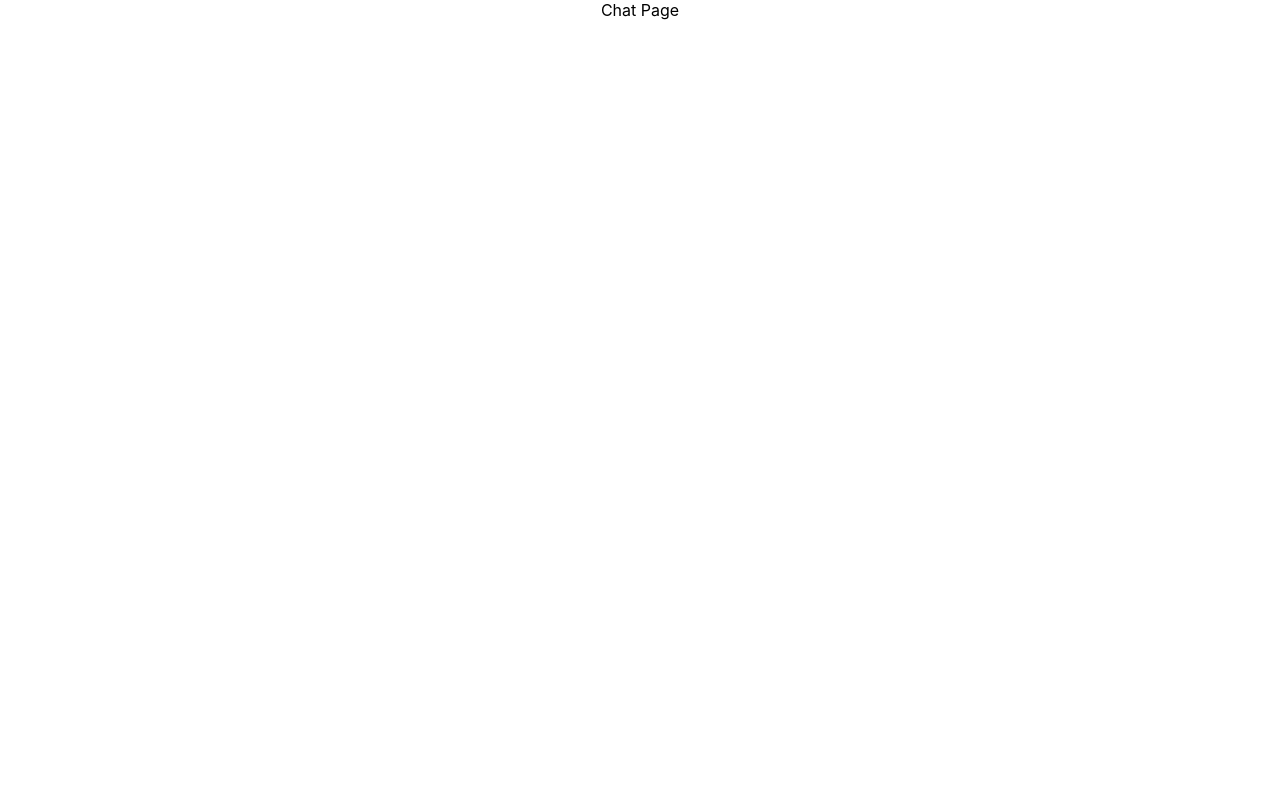
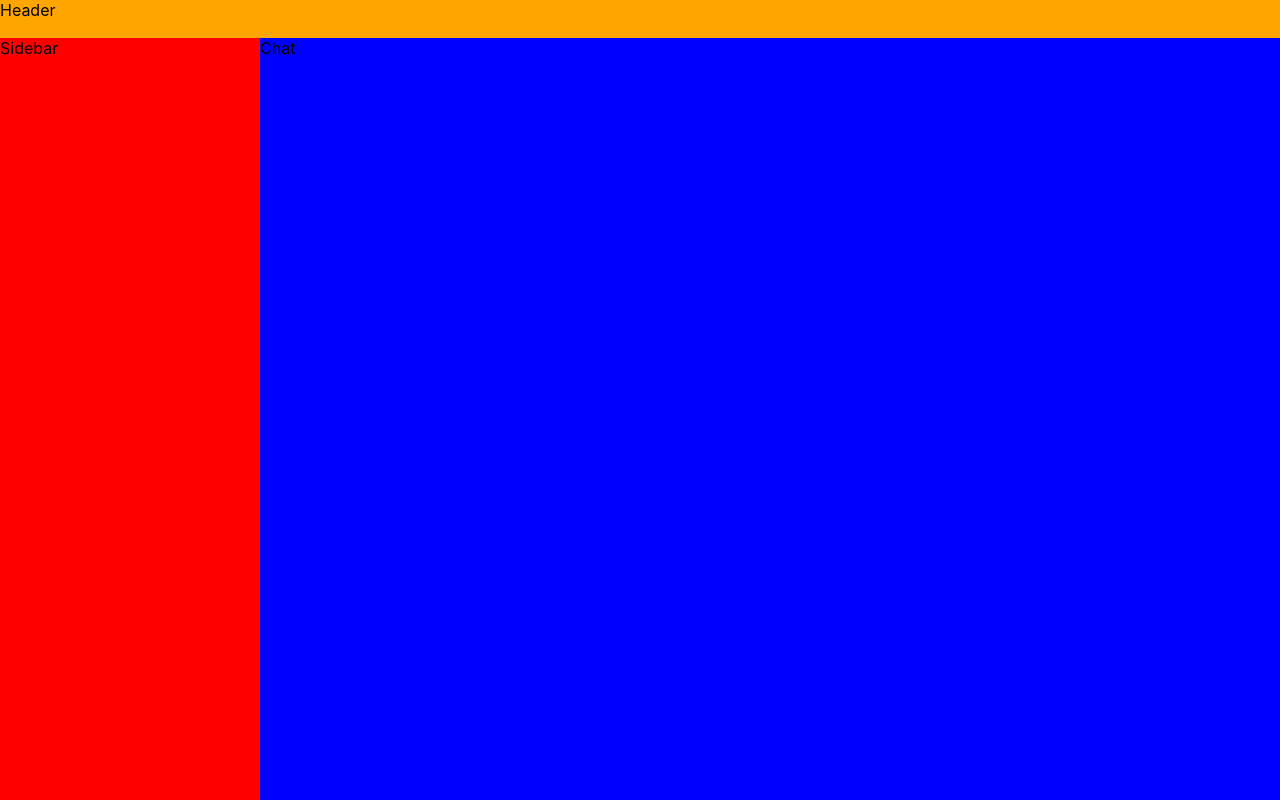
Before and after one commit to jraphael03/slack_clone, a React (Create React App) app in the folder slack-clone/: page /room in a window 1280 px wide. Built offline with nearby package versions, Linux system fonts and the light colour scheme.

Commit message:
Creating architecture of slack_clone

```diff
--- a/slack-clone/src/App.css
+++ b/slack-clone/src/App.css
@@ -1,38 +1,3 @@
-.App {
-  text-align: center;
+*{
+  margin: 0;
 }
-
-.App-logo {
-  height: 40vmin;
-  pointer-events: none;
-}
-
-@media (prefers-reduced-motion: no-preference) {
-  .App-logo {
-    animation: App-logo-spin infinite 20s linear;
-  }
-}
-
-.App-header {
-  background-color: #282c34;
-  min-height: 100vh;
-  display: flex;
-  flex-direction: column;
-  align-items: center;
-  justify-content: center;
-  font-size: calc(10px + 2vmin);
-  color: white;
-}
-
-.App-link {
-  color: #61dafb;
-}
-
-@keyframes App-logo-spin {
-  from {
-    transform: rotate(0deg);
-  }
-  to {
-    transform: rotate(360deg);
-  }
-}
--- a/slack-clone/src/App.js
+++ b/slack-clone/src/App.js
@@ -1,21 +1,48 @@
 import './App.css';
 import { BrowserRouter as Router, Route, Switch } from 'react-router-dom';
+import styled from 'styled-components';
+import Chat from './components/Chat';
+import Login from './components/Login';
+import Header from './components/Header';
+import Sidebar from './components/Sidebar';
 
 function App() {
   return (
     <div className="App">
       <Router>
+        <Container>
+          {/* Style everything inside of it */}
+          <Header />
+          <Main>
+            <Sidebar />
             <Switch>
               <Route path="/room">
-            Chat Page
+                <Chat /> {/* Chat Component */}
               </Route>
               <Route path="/">      {/* Login page will be main page */}
-              Login page
+                <Login />
               </Route>
             </Switch>
+          </Main>
+        </Container>
       </Router>
     </div>
   );
 }
 
 export default App;
+
+const Container = styled.div`
+  width: 100%;
+  height: 100vh;
+  background: orange;
+  display: grid;
+  grid-template-rows: 38px auto;    // define height of rows Container 38px then Main auto     This is how we got the heights
+
+`
+
+const Main = styled.div`
+  background: blue;
+  display: grid;
+  grid-template-columns: 260px auto; // define width of columns Main 260px then Sidebar auto     This is how we got the widths
+`;
--- /dev/null
+++ b/slack-clone/src/components/Chat.js
@@ -0,0 +1,11 @@
+import React from 'react'
+
+function Chat() {
+    return (
+        <div>
+            Chat
+        </div>
+    )
+}
+
+export default Chat
--- /dev/null
+++ b/slack-clone/src/components/Header.js
@@ -0,0 +1,11 @@
+import React from 'react'
+
+function Header() {
+    return (
+        <div>
+            Header
+        </div>
+    )
+}
+
+export default Header
--- /dev/null
+++ b/slack-clone/src/components/Login.js
@@ -0,0 +1,11 @@
+import React from 'react'
+
+function Login() {
+    return (
+        <div>
+            Login
+        </div>
+    )
+}
+
+export default Login
--- /dev/null
+++ b/slack-clone/src/components/Sidebar.js
@@ -0,0 +1,11 @@
+import React from 'react'
+
+function Sidebar() {
+    return (
+        <div style={{ background: "red"}}>
+            Sidebar
+        </div>
+    )
+}
+
+export default Sidebar
```
Also changed, not shown: 2 other files (tests, documents, lock files or other folders). Lines whose indentation alone changed are shown as unchanged.
